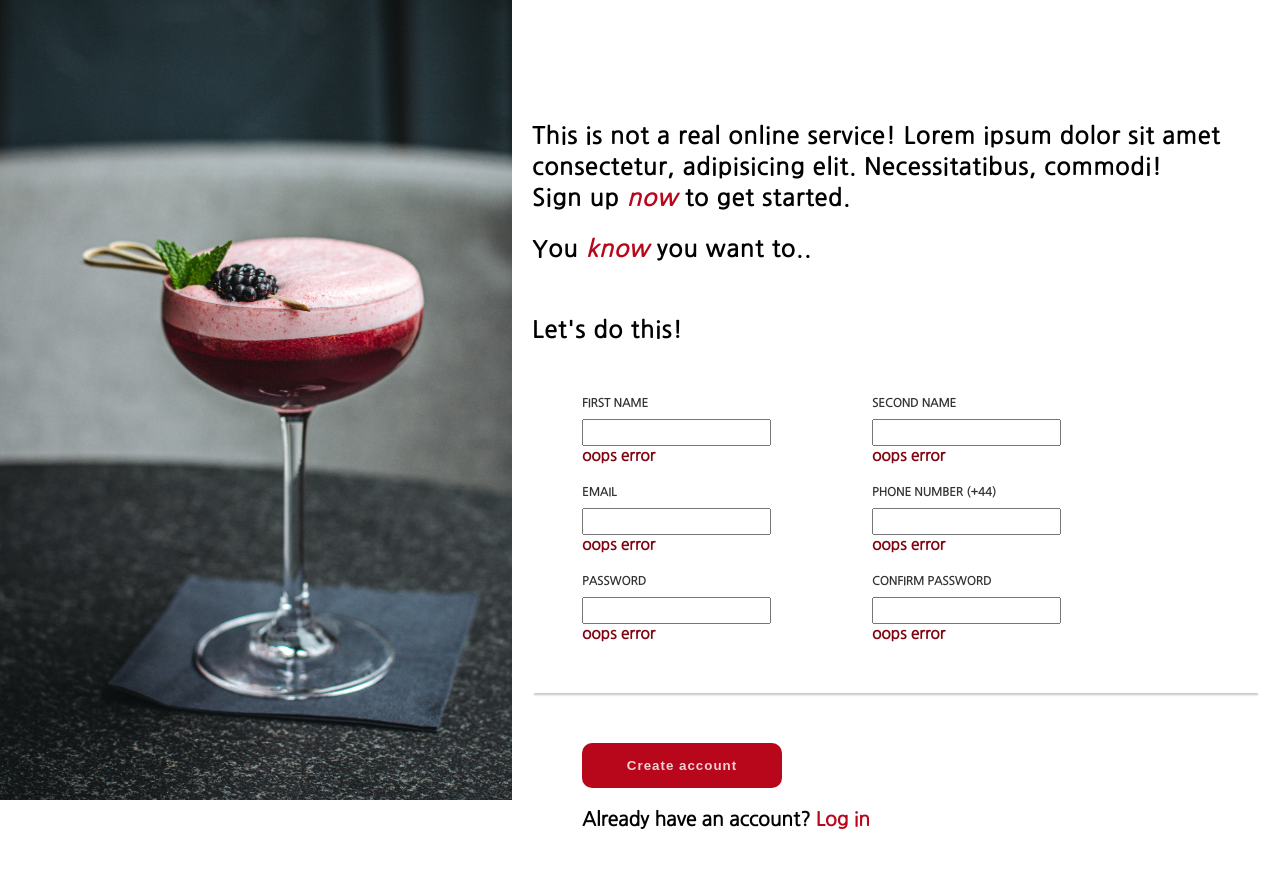
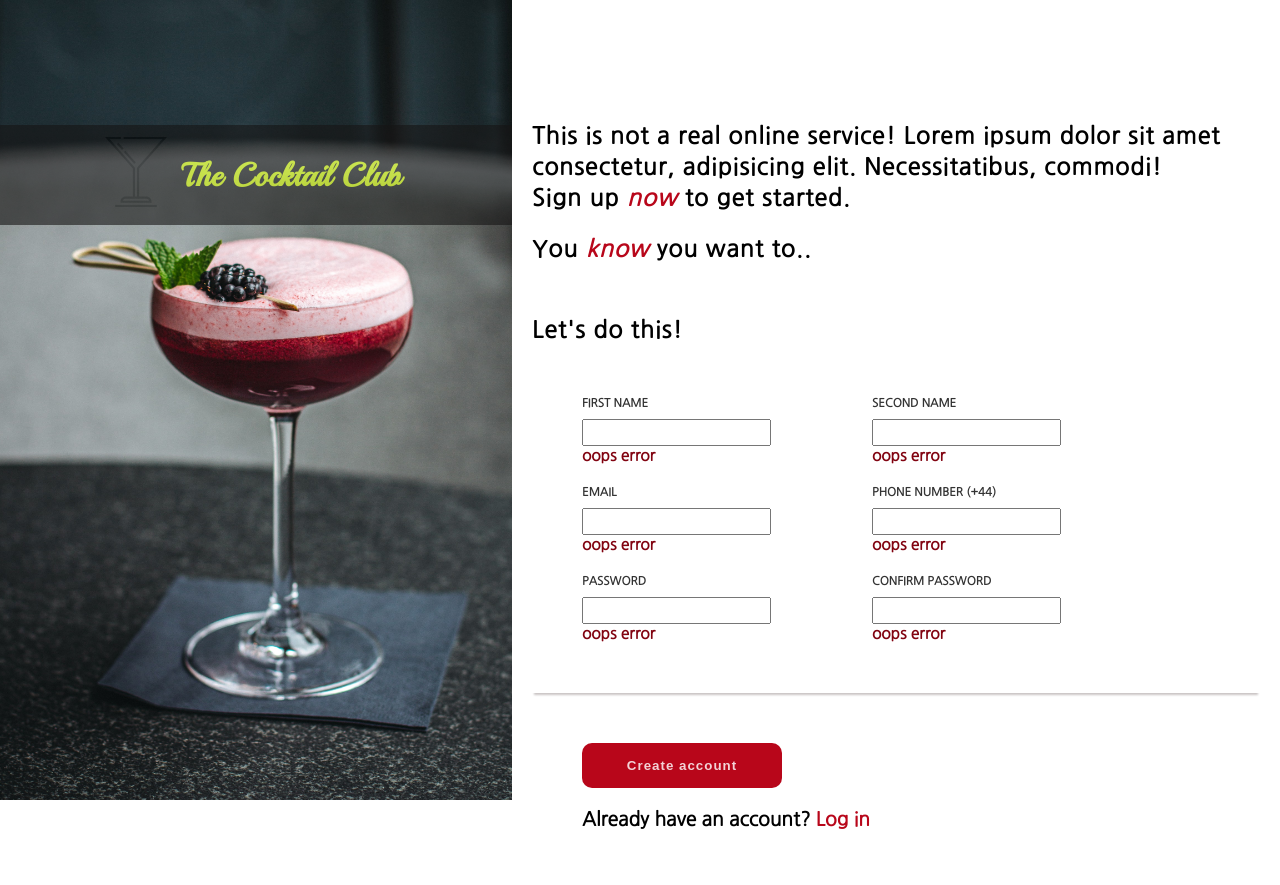
Before and after one commit to anon8683/sign-up, a plain HTML site: page index.html in a window 1280 px wide. Drawn offline with Linux system fonts and the light colour scheme.

Commit message:
added logo banner with svg to bg image

```diff
--- a/index.html
+++ b/index.html
@@ -10,7 +10,17 @@
   </head>
   <body>
     <section class="left">
-      <div id="left-image"></div>
+
+      <div id="left-image">
+          <div class="logo">
+              <div>
+                  <h1>The Cocktail Club</h1>
+              </div>
+              <div>
+                  <img src="images/cocktail-svg.svg" alt="svg">
+              </div>
+          </div>
+      </div>
     </section>
 
     <section class="right">
--- a/style.css
+++ b/style.css
@@ -1,5 +1,5 @@
 @import url("https://fonts.googleapis.com/css2?family=Nanum+Gothic&family=Open+Sans&display=swap");
-
+@import url("https://fonts.googleapis.com/css2?family=Playball&display=swap");
 :root {
   font-family: "Nanum Gothic", sans-serif;
   font-weight: 400;
@@ -15,8 +15,6 @@
 }
 
 body {
-  height: 100vh;
-  width: 100vw;
   display: flex;
   flex-grow: 1;
   flex-direction: row;
@@ -24,10 +22,34 @@ body {
 }
 
 #left-image {
-  height: 100%;
+  height: 100vh;
   width: 40vw;
   background-image: url(images/medium-cocktail.jpg);
   background-size: cover;
+  background-position: center;
+}
+
+.logo {
+  background-color: rgb(22, 21, 21);
+  opacity: 60%;
+  height: 100px;
+  position: relative;
+  top: 125px;
+  display: flex;
+  flex-direction: row-reverse;
+  justify-content: center;
+  align-items: center;
+  /* background-color: transparent; */
+}
+
+h1 {
+  color: rgb(218, 255, 8);
+  font-size: 1.7rem;
+  padding: 10px;
+  font-family: "Playball", cursive;
+}
+img {
+  width: 70px;
 }
 
 #right-container {
@@ -149,6 +171,8 @@ input {
     width: 100vw;
     background-image: url(images/medium-cocktail.jpg);
     background-size: 180%;
+    justify-content: center;
+    align-items: center;
   }
 
   form {
@@ -165,9 +189,8 @@ input {
     padding-left: 50px;
     padding-right: 50px;
     color: white;
-  }
-  button {
-    margin-left: 25px;
+    text-align: center;
+    text-shadow: 1px 1px black;
   }
 
   #form-container {
@@ -179,11 +202,25 @@ input {
 
   .input-div {
     background-color: white;
-    border-radius: 1px;
     padding: 20px;
   }
 
   .login {
     color: white;
   }
+
+  .button {
+    display: flex;
+    flex-direction: column;
+    align-items: center;
+    justify-content: center;
+  }
+
+  button {
+    text-shadow: 1px 1px black;
+  }
+  h1,
+  img {
+    visibility: hidden;
+  }
 }
```
Also changed, not shown: images/cocktail-svg.svg (added).
